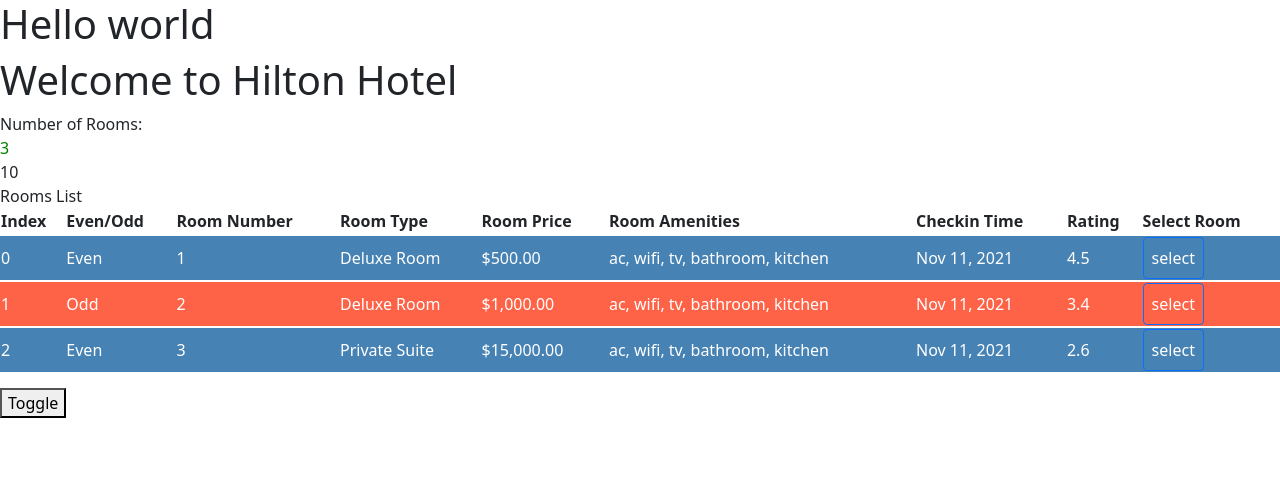
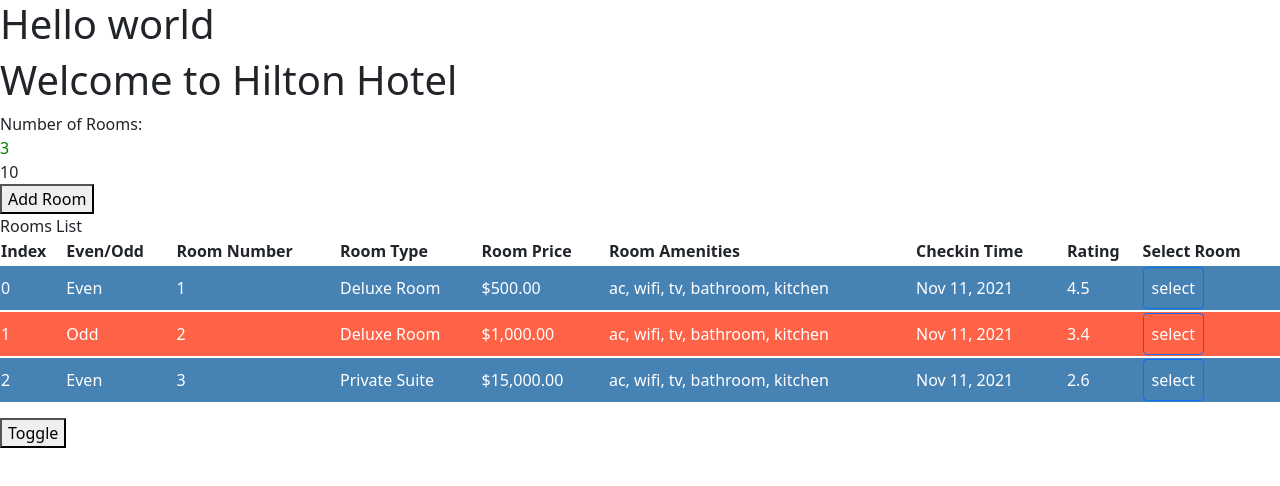
Before and after one commit to kurtreyn/hotelinventoryapp, an Angular app: page / in a window 1280 px wide. Shown: the top 486 px of the page. Built offline with nearby package versions, Linux system fonts and the light colour scheme.

Commit message:
ChangeDetectionStrategy

```diff
--- a/src/app/rooms/rooms-list/rooms-list.component.html
+++ b/src/app/rooms/rooms-list/rooms-list.component.html
@@ -24,7 +24,9 @@
     <td>{{ room.checkinTime | date }}</td>
     <td>{{ room.rating | number : "1.1-1" }}</td>
     <td>
-      <button class="btn btn-primary" (click)="selectRoom(room)">select</button>
+      <button class="btn btn-primary" (click)="selectRoomChild(room)">
+        select
+      </button>
     </td>
   </tr>
 </table>
--- a/src/app/rooms/rooms-list/rooms-list.component.ts
+++ b/src/app/rooms/rooms-list/rooms-list.component.ts
@@ -1,10 +1,18 @@
-import { Component, Input, Output, OnInit, EventEmitter } from '@angular/core';
+import {
+  Component,
+  Input,
+  Output,
+  OnInit,
+  EventEmitter,
+  ChangeDetectionStrategy,
+} from '@angular/core';
 import { RoomList } from '../rooms';
 
 @Component({
   selector: 'hinv-rooms-list',
   templateUrl: './rooms-list.component.html',
   styleUrls: ['./rooms-list.component.scss'],
+  changeDetection: ChangeDetectionStrategy.OnPush,
 })
 export class RoomsListComponent implements OnInit {
   @Input() rooms: RoomList[] = [];
@@ -13,7 +21,7 @@
 
   ngOnInit(): void {}
 
-  selectRoom(room: RoomList) {
+  selectRoomChild(room: RoomList) {
     this.selectedRoom.emit(room);
   }
 }
--- a/src/app/rooms/rooms.component.html
+++ b/src/app/rooms/rooms.component.html
@@ -14,10 +14,14 @@
   {{ selectedRoom | json }}
 </div>
 
+<div>
+  <button (click)="addRoom()">Add Room</button>
+</div>
+
 <div *ngIf="rooms && rooms?.availableRooms">
   <hinv-rooms-list
     [rooms]="roomList"
-    (selectedRoom)="selectRoom($event)"
+    (selectedRoom)="selectRoomParent($event)"
   ></hinv-rooms-list>
 </div>
 
--- a/src/app/rooms/rooms.component.ts
+++ b/src/app/rooms/rooms.component.ts
@@ -63,7 +63,23 @@
     this.hideRooms = !this.hideRooms;
   }
 
-  selectRoom(room: RoomList) {
+  selectRoomParent(room: RoomList) {
     this.selectedRoom = room;
   }
+
+  addRoom() {
+    const room: RoomList = {
+      roomNumber: 4,
+      roomType: 'Deluxe Suite',
+      amenities: 'AC, WiFi, TV, Bathroom, Kitchen',
+      price: 500,
+      photos:
+        'https://images.unsplash.com/photo-1582719478250-c89cae4dc85b?ixlib=rb-4.0.3&ixid=MnwxMjA3fDB8MHxzZWFyY2h8NXx8aG90ZWwlMjByb29tfGVufDB8fDB8fA%3D%3D&auto=format&fit=crop&w=500&q=60',
+      checkinTime: new Date('11-Nov-2021'),
+      checkoutTime: new Date('12-Nov-2021'),
+      rating: 4.5,
+    };
+    // this.roomList.push(room);
+    this.roomList = [...this.roomList, room];
+  }
 }
```
